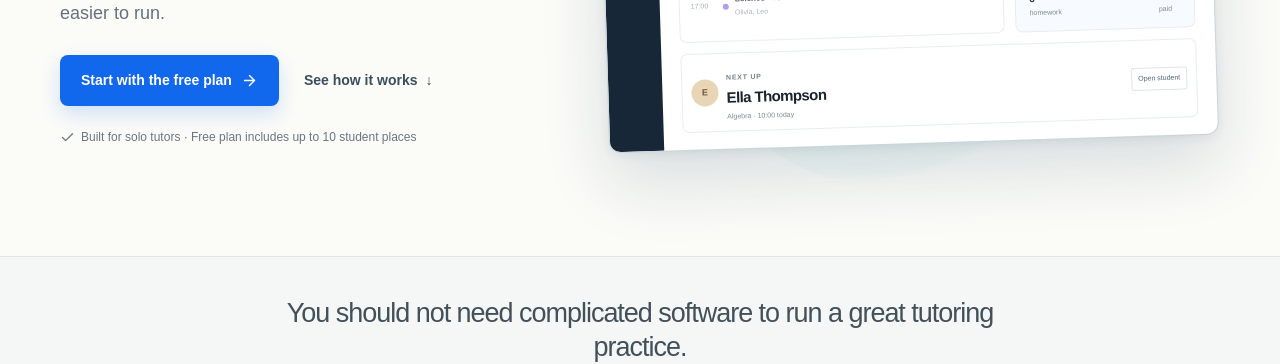
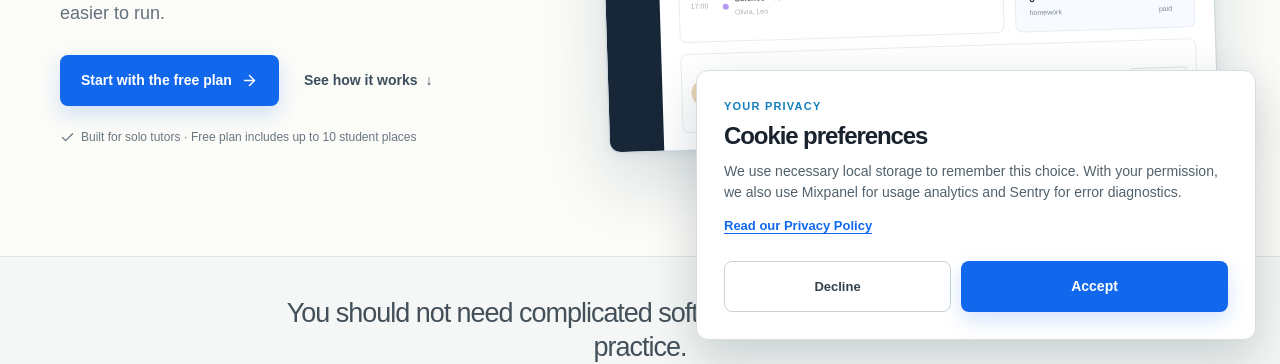
Before and after one commit to yarusl42/cohora-landing, a Next.js app: page / in a window 1280 px wide. Shown: the part 436-800 px from the top of the page. Built offline with nearby package versions, Linux system fonts and the light colour scheme; no server answers.

Commit message:
adding concent

```diff
--- a/instrumentation-client.ts
+++ b/instrumentation-client.ts
@@ -1,4 +1,9 @@
 import type * as SentryModule from "@sentry/nextjs";
+import {
+  consentChangedEvent,
+  consentGrantedEvent,
+  getConsentChoice,
+} from "@/config/consent";
 
 type Sentry = typeof SentryModule;
 type RouterTransitionStart = typeof SentryModule.captureRouterTransitionStart;
@@ -35,13 +40,26 @@ const reportBrowserError = (error: unknown) => {
     .catch(() => undefined);
 };
 
-if (typeof window !== "undefined" && process.env.NEXT_PUBLIC_SENTRY_DSN) {
-  window.addEventListener("error", (event) => {
-    reportBrowserError(event.error ?? new Error(event.message));
-  });
-  window.addEventListener("unhandledrejection", (event) => {
-    reportBrowserError(event.reason);
-  });
+let sentryInitialized = false;
+const handleBrowserError = (event: ErrorEvent) => {
+  reportBrowserError(event.error ?? new Error(event.message));
+};
+const handleUnhandledRejection = (event: PromiseRejectionEvent) => {
+  reportBrowserError(event.reason);
+};
+
+const initializeSentry = () => {
+  if (
+    sentryInitialized ||
+    !process.env.NEXT_PUBLIC_SENTRY_DSN ||
+    getConsentChoice() !== "accepted"
+  ) {
+    return;
+  }
+
+  sentryInitialized = true;
+  window.addEventListener("error", handleBrowserError);
+  window.addEventListener("unhandledrejection", handleUnhandledRejection);
 
   const initializeWhenIdle = () => {
     void loadSentry().catch(() => undefined);
@@ -54,9 +72,34 @@ if (typeof window !== "undefined" && process.env.NEXT_PUBLIC_SENTRY_DSN) {
   } else {
     window.setTimeout(initializeWhenIdle, 1_000);
   }
+};
+
+const updateSentryConsent = () => {
+  if (getConsentChoice() === "accepted") {
+    initializeSentry();
+    return;
+  }
+
+  sentryInitialized = false;
+  window.removeEventListener("error", handleBrowserError);
+  window.removeEventListener("unhandledrejection", handleUnhandledRejection);
+  void sentryPromise
+    ?.then((Sentry) => Sentry.close())
+    .then(() => {
+      sentryPromise = undefined;
+    })
+    .catch(() => undefined);
+};
+
+if (typeof window !== "undefined" && process.env.NEXT_PUBLIC_SENTRY_DSN) {
+  initializeSentry();
+  window.addEventListener(consentGrantedEvent, initializeSentry);
+  window.addEventListener(consentChangedEvent, updateSentryConsent);
 }
 
 export const onRouterTransitionStart: RouterTransitionStart = (...args) => {
+  if (getConsentChoice() !== "accepted") return;
+
   void loadSentry()
     .then((Sentry) => Sentry.captureRouterTransitionStart(...args))
     .catch(() => undefined);
--- a/src/app/layout.tsx
+++ b/src/app/layout.tsx
@@ -1,5 +1,6 @@
 import type { Metadata } from "next";
 import "@/index.css";
+import CookieConsent from "@/components/CookieConsent";
 import MixpanelTracker from "@/components/MixpanelTracker";
 
 const siteUrl = process.env.NEXT_PUBLIC_SITE_URL ?? "https://cohora.org";
@@ -80,6 +81,7 @@ export default function RootLayout({
       <body>
         <MixpanelTracker />
         {children}
+        <CookieConsent />
       </body>
     </html>
   );
--- /dev/null
+++ b/src/components/CookieConsent.tsx
@@ -0,0 +1,60 @@
+"use client";
+
+import { useEffect, useState } from "react";
+import {
+  getConsentChoice,
+  setConsentChoice,
+  type ConsentChoice,
+} from "@/config/consent";
+
+export default function CookieConsent() {
+  const [isOpen, setIsOpen] = useState(false);
+
+  useEffect(() => {
+    const savedChoice = getConsentChoice();
+    setIsOpen(savedChoice === null);
+  }, []);
+
+  const saveChoice = (nextChoice: ConsentChoice) => {
+    setConsentChoice(nextChoice);
+    setIsOpen(false);
+  };
+
+  if (!isOpen) return null;
+
+  return (
+    <section
+      aria-describedby="cookie-consent-description"
+      aria-labelledby="cookie-consent-title"
+      className="cookie-consent"
+      role="dialog"
+    >
+      <div>
+        <p className="eyebrow">Your privacy</p>
+        <h2 id="cookie-consent-title">Cookie preferences</h2>
+        <p id="cookie-consent-description">
+          We use necessary local storage to remember this choice. With your
+          permission, we also use Mixpanel for usage analytics and Sentry for
+          error diagnostics.
+        </p>
+        <a href="/privacy">Read our Privacy Policy</a>
+      </div>
+      <div className="cookie-consent-actions">
+        <button
+          className="cookie-decline-button"
+          onClick={() => saveChoice("rejected")}
+          type="button"
+        >
+          Decline
+        </button>
+        <button
+          className="button"
+          onClick={() => saveChoice("accepted")}
+          type="button"
+        >
+          Accept
+        </button>
+      </div>
+    </section>
+  );
+}
--- a/src/components/MixpanelTracker.tsx
+++ b/src/components/MixpanelTracker.tsx
@@ -2,11 +2,15 @@
 
 import { useEffect } from "react";
 import { usePathname } from "next/navigation";
+import {
+  consentGrantedEvent,
+  getConsentChoice,
+  mixpanelDistinctIdStorageKey,
+} from "@/config/consent";
 
 const token = process.env.NEXT_PUBLIC_MIXPANEL_TOKEN;
 const apiHost = "https://api-eu.mixpanel.com";
 const isMockAnalytics = process.env.NODE_ENV !== "production";
-const distinctIdStorageKey = "cohora_mixpanel_distinct_id";
 
 type MockLandingEvent = {
   event: string;
@@ -35,12 +39,12 @@ const createDistinctId = () =>
     : `${Date.now()}-${Math.random().toString(36).slice(2)}`;
 
 const getDistinctId = () => {
-  const stored = localStorage.getItem(distinctIdStorageKey);
+  const stored = localStorage.getItem(mixpanelDistinctIdStorageKey);
   if (stored) {
     return stored;
   }
   const distinctId = createDistinctId();
-  localStorage.setItem(distinctIdStorageKey, distinctId);
+  localStorage.setItem(mixpanelDistinctIdStorageKey, distinctId);
   return distinctId;
 };
 
@@ -48,6 +52,9 @@ export const trackLandingEvent = (
   event: string,
   properties: Record<string, string> = {},
 ) => {
+  if (getConsentChoice() !== "accepted") {
+    return;
+  }
   if (isMockAnalytics) {
     recordMockEvent(event, properties);
     return;
@@ -77,7 +84,12 @@ export default function MixpanelTracker() {
   const pathname = usePathname();
 
   useEffect(() => {
-    trackLandingEvent("Landing page viewed", { path: pathname });
+    const trackPageView = () =>
+      trackLandingEvent("Landing page viewed", { path: pathname });
+
+    trackPageView();
+    window.addEventListener(consentGrantedEvent, trackPageView);
+    return () => window.removeEventListener(consentGrantedEvent, trackPageView);
   }, [pathname]);
 
   return null;
--- /dev/null
+++ b/src/config/consent.ts
@@ -0,0 +1,58 @@
+export const consentStorageKey = "cohora_cookie_consent";
+export const mixpanelDistinctIdStorageKey = "cohora_mixpanel_distinct_id";
+export const consentGrantedEvent = "cohora:optional-storage-granted";
+export const consentChangedEvent = "cohora:optional-storage-changed";
+
+const consentDurationMs = 180 * 24 * 60 * 60 * 1000;
+
+export type ConsentChoice = "accepted" | "rejected";
+
+type StoredConsent = {
+  choice: ConsentChoice;
+  updatedAt: number;
+};
+
+export function getConsentChoice(): ConsentChoice | null {
+  if (typeof window === "undefined") return null;
+
+  try {
+    const stored = localStorage.getItem(consentStorageKey);
+    if (!stored) return null;
+
+    const consent = JSON.parse(stored) as StoredConsent;
+    if (
+      (consent.choice !== "accepted" && consent.choice !== "rejected") ||
+      typeof consent.updatedAt !== "number" ||
+      Date.now() - consent.updatedAt > consentDurationMs
+    ) {
+      localStorage.removeItem(consentStorageKey);
+      return null;
+    }
+
+    return consent.choice;
+  } catch {
+    return null;
+  }
+}
+
+export function setConsentChoice(choice: ConsentChoice) {
+  if (typeof window === "undefined") return;
+
+  try {
+    localStorage.setItem(
+      consentStorageKey,
+      JSON.stringify({ choice, updatedAt: Date.now() } satisfies StoredConsent),
+    );
+
+    if (choice === "rejected") {
+      localStorage.removeItem(mixpanelDistinctIdStorageKey);
+    }
+
+    window.dispatchEvent(new Event(consentChangedEvent));
+    if (choice === "accepted") {
+      window.dispatchEvent(new Event(consentGrantedEvent));
+    }
+  } catch {
+    // Consent storage is optional when a browser blocks local storage.
+  }
+}
--- a/src/index.css
+++ b/src/index.css
@@ -114,6 +114,65 @@ a {
 }
 .mobile-menu {
   display: none;
+}
+.cookie-consent {
+  position: fixed;
+  right: 24px;
+  bottom: 24px;
+  z-index: 30;
+  display: flex;
+  width: min(100% - 48px, 560px);
+  flex-direction: column;
+  gap: 24px;
+  padding: 27px;
+  border: 1px solid #d6e1df;
+  border-radius: 12px;
+  background: #fff;
+  box-shadow: 0 18px 48px rgba(24, 47, 62, 0.2);
+}
+.cookie-consent .eyebrow {
+  margin-bottom: 10px;
+  color: #147fbc;
+}
+.cookie-consent h2 {
+  color: var(--ink);
+  font-size: 24px;
+  letter-spacing: -0.045em;
+}
+.cookie-consent p:not(.eyebrow) {
+  margin: 13px 0 9px;
+  color: #52616b;
+  font-size: 14px;
+  line-height: 1.55;
+}
+.cookie-consent a {
+  color: var(--blue);
+  font-size: 13px;
+  font-weight: 650;
+  text-decoration: underline;
+  text-underline-offset: 3px;
+}
+.cookie-consent-actions {
+  display: flex;
+  gap: 10px;
+}
+.cookie-consent-actions button {
+  flex: 1;
+  min-height: 45px;
+  cursor: pointer;
+}
+.cookie-decline-button {
+  border: 1px solid #c8d3d3;
+  border-radius: 8px;
+  background: #fff;
+  color: #34434d;
+  font: inherit;
+  font-size: 13px;
+  font-weight: 650;
+}
+.cookie-decline-button:hover {
+  border-color: #91a5a6;
+  background: #f5f8f8;
 }
 .hero {
   min-height: 610px;
@@ -1253,6 +1312,12 @@ h2 {
   .mobile-menu-actions .login-button {
     border-color: #bfcacc;
   }
+  .cookie-consent {
+    right: 17px;
+    bottom: 17px;
+    width: calc(100% - 34px);
+    padding: 23px;
+  }
   .hero {
     min-height: auto;
     grid-template-columns: 1fr;
```
Also changed, not shown: src/app/privacy/page.tsx (+22 -11 lines), 1 other file (tests, documents, lock files or other folders).
